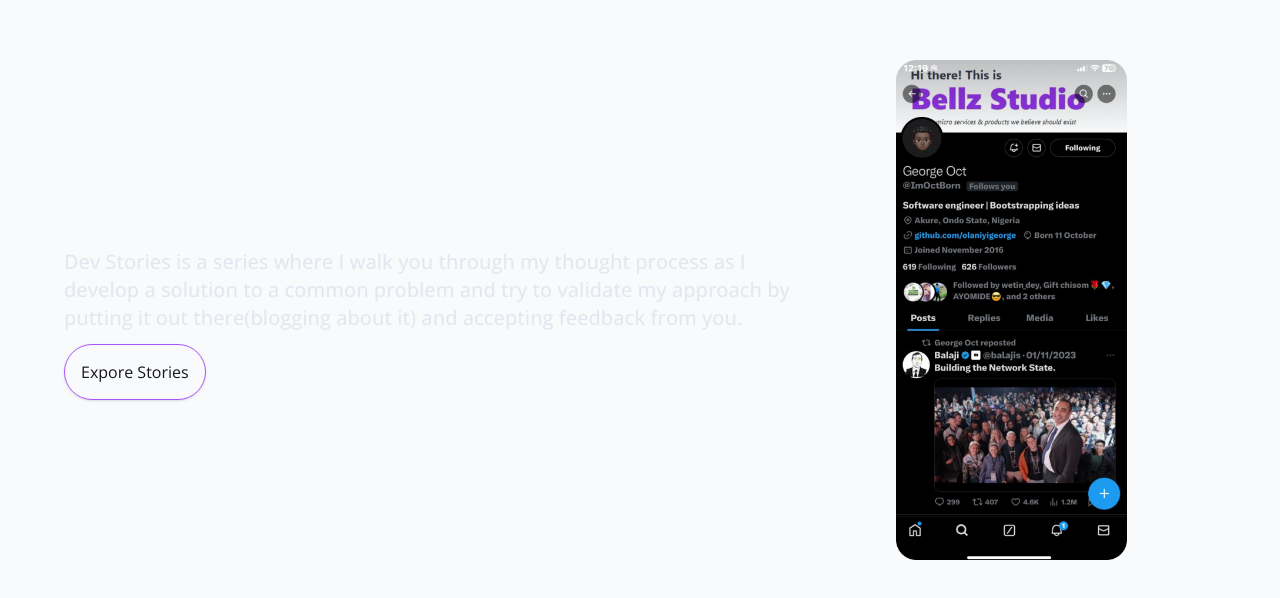
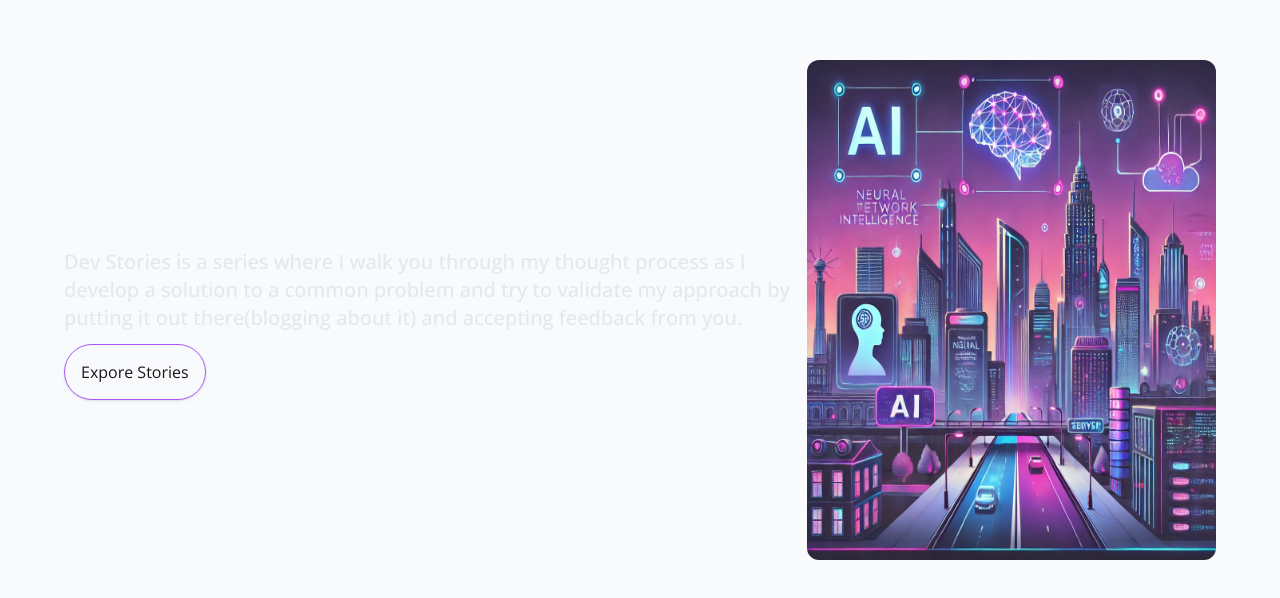
Before and after one commit to olaniyigeorge/bellzstudios.web_app, a Next.js app: page / in a window 1280 px wide. Shown: the part 2412-3010 px from the top of the page. Built offline with nearby package versions, Linux system fonts and the light colour scheme.

Commit message:
Deployment issues

```diff
--- a/app/_components/contact-section.tsx
+++ b/app/_components/contact-section.tsx
@@ -26,7 +26,6 @@
             'social_logo': "linkedin_pfp.jpeg"
         },
     ]
-    const [aci, setAci] = useState<number>(0)
     const [activeSocial, setActiveSocial] = useState<iSocial>(contacts[0])
     return (
         <section
--- a/app/_components/dev-stories-section.tsx
+++ b/app/_components/dev-stories-section.tsx
@@ -1,34 +1,11 @@
 "use client";
 
-import { useState } from "react";
 import Image from "next/image"
 import Link from "next/link";
 
-type iSocial ={
-    name: string;
-    url: string;
-    social_logo: string;
-}
+
 export default function DevStoriesSection() {
-    const contacts: iSocial[] = [
-        {
-            "name": "Twitter",
-            "url": "https://x.com/imoctborn",
-            'social_logo': "my-twitter.png"
-        },
-        {
-            "name": "Email",
-            "url": "olaniyigeorge77@gmail",
-            'social_logo': "memoji.png"
-        },
-        {
-            "name": "LinkedIn",
-            "url": "https://linkedin.com/abelejolaniyi",
-            'social_logo': "linkedin_pfp.jpeg"
-        },
-    ]
-    const [aci, setAci] = useState<number>(0)
-    const [activeSocial, setActiveSocial] = useState<iSocial>(contacts[0])
+
     return (
         <section
             id="dev-stories"
@@ -51,8 +28,8 @@
 
                 <div className="w-full flex justify-center transform duration-900">
                     <Image
-                        src={`/assets/images/socials/${activeSocial.social_logo}`}
-                        alt={`Olaniyi George's ${activeSocial.name} page`}
+                        src={`/assets/images/vision.png`}
+                        alt={`Dev Stories`}
                         className="w-auto h-[500px] rounded-xl"
                         height={200}
                         width={200}
--- a/app/layout.tsx
+++ b/app/layout.tsx
@@ -1,6 +1,5 @@
 import type { Metadata } from "next";
 import localFont from "next/font/local";
-import { cn } from "@/lib/utils";
 import "./globals.css";
 
 // const geistSans = localFont({
```
